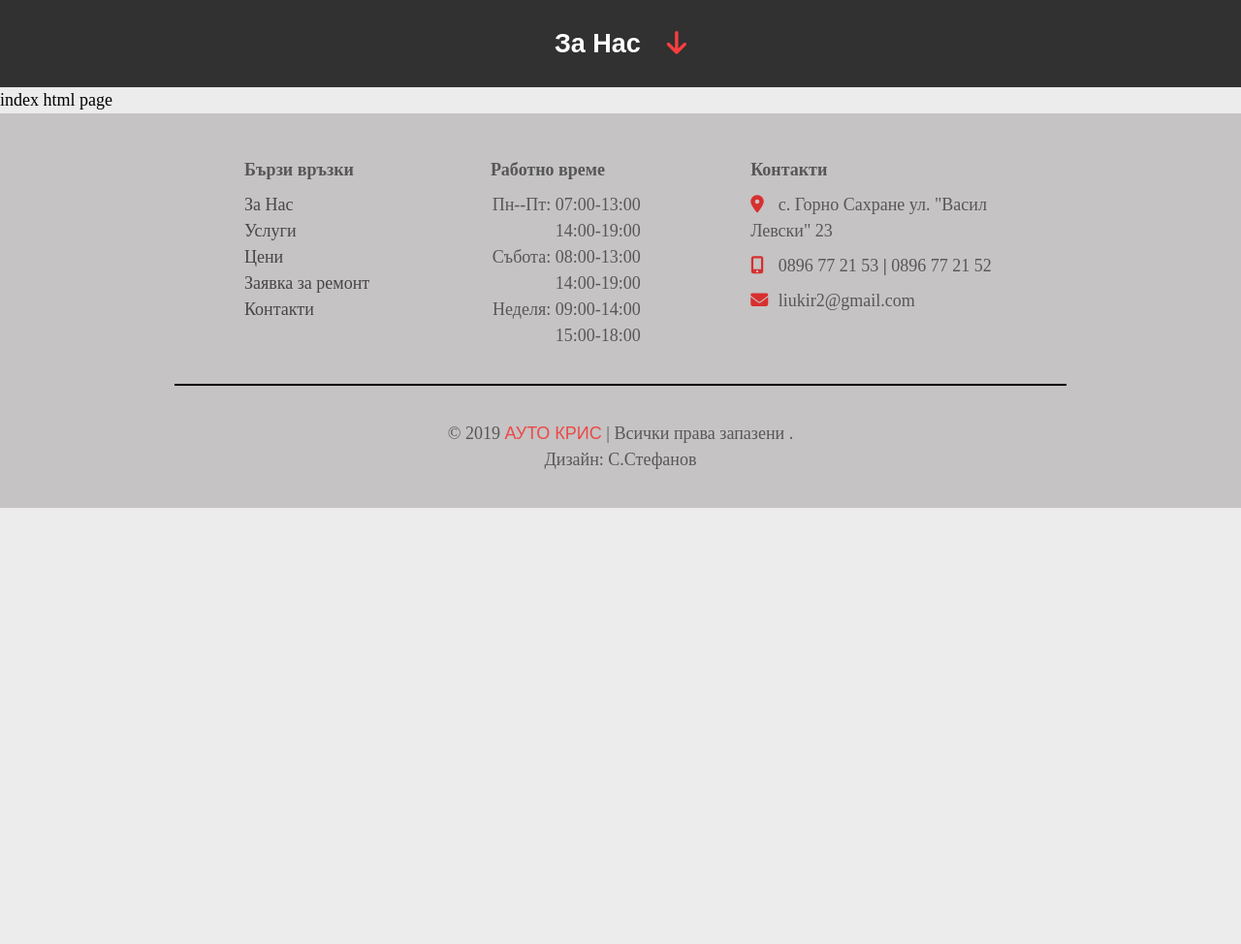
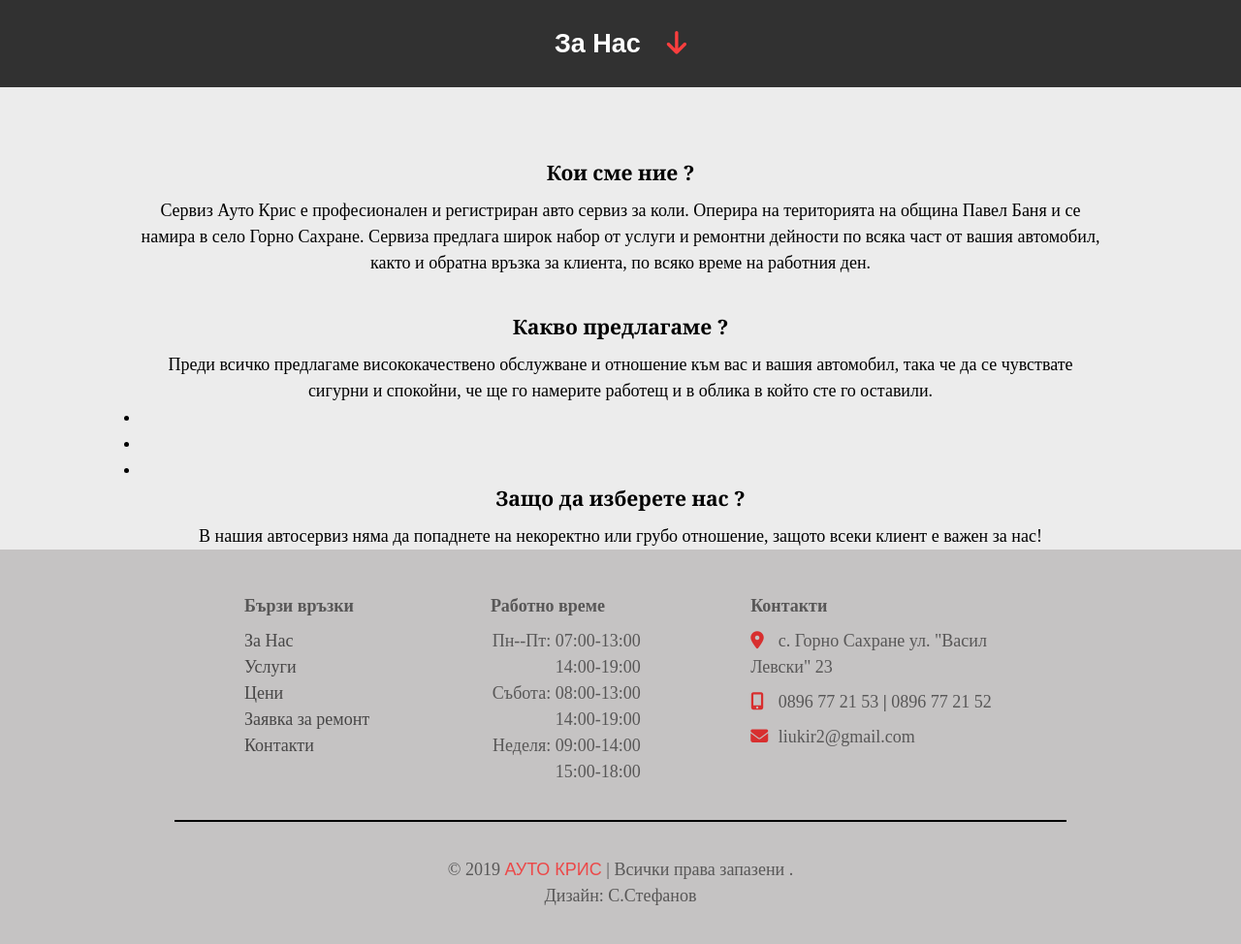
Before and after one commit to SKSteeve/Jekyll-Project, a Jekyll site: the page built from index.html, in a window 1280 px wide. Shown: the part 810-1784 px from the top of the page at 97% size. Built offline with Jekyll 4.4.1, drawn with Linux system fonts in a browser that asks for light colours; nearby versions of some CDN libraries; before the commit the page ends 1334 px from its top, so only the background shows below that.

Commit message:
Added content and some styles

```diff
--- a/css/home-page.css
+++ b/css/home-page.css
@@ -1,3 +1,17 @@
 .home-page {
 
 }
+
+.home-wrapper {
+    max-width: 55em;
+    margin: 0 auto;
+    text-align: center;
+}
+
+.home-wrapper h3 {
+    padding-bottom: 0.5em;
+}
+
+.home-wrapper .content-head {
+    margin: 4em 0 2em;
+}
--- a/docs/feed.xml
+++ b/docs/feed.xml
@@ -1 +1 @@
-<?xml version="1.0" encoding="utf-8"?><feed xmlns="http://www.w3.org/2005/Atom" ><generator uri="https://jekyllrb.com/" version="4.0.0">Jekyll</generator><link href="http://localhost:4000/Jekyll-Project/feed.xml" rel="self" type="application/atom+xml" /><link href="http://localhost:4000/Jekyll-Project/" rel="alternate" type="text/html" /><updated>2019-11-25T04:40:38+02:00</updated><id>http://localhost:4000/Jekyll-Project/feed.xml</id><title type="html">АУТО КРИС</title><subtitle>Автосервиз</subtitle></feed>
+<?xml version="1.0" encoding="utf-8"?><feed xmlns="http://www.w3.org/2005/Atom" ><generator uri="https://jekyllrb.com/" version="4.0.0">Jekyll</generator><link href="http://localhost:4000/Jekyll-Project/feed.xml" rel="self" type="application/atom+xml" /><link href="http://localhost:4000/Jekyll-Project/" rel="alternate" type="text/html" /><updated>2019-11-25T05:47:58+02:00</updated><id>http://localhost:4000/Jekyll-Project/feed.xml</id><title type="html">АУТО КРИС</title><subtitle>Автосервиз</subtitle></feed>
--- a/index.html
+++ b/index.html
@@ -7,4 +7,26 @@ order: 1
 <div class="page-header-bar home-page">
     <h2><span>За Нас</span><i class="fas fa-arrow-down"></i></h2>
 </div>
-index html page
+
+<div class="home-wrapper">
+
+    <div class="content-text">
+        <div class="content-head">
+            <h3>Кои сме ние ?</h3>
+            <p>Сервиз Ауто Крис е професионален и регистриран авто сервиз за коли. Оперира на територията на община Павел Баня и се намира в село Горно Сахране. Сервиза предлага широк набор от услуги и ремонтни дейности по всяка част от вашия автомобил, както и обратна връзка за клиента, по всяко време на работния ден.</p>
+        </div>
+
+        <h3>Какво предлагаме ?</h3>
+        <p>Преди всичко предлагаме висококачествено обслужване и отношение към вас и вашия автомобил, така че да се чувствате сигурни и спокойни, че ще го намерите работещ и в облика в който сте го оставили.</p>
+        <ul>
+            <li></li>
+            <li></li>
+            <li></li>
+        </ul>
+
+        <h3>Защо да изберете нас ?</h3>
+        <p>В нашия автосервиз няма да попаднете на некоректно или грубо отношение, защото всеки клиент е важен за нас!
+        </p>
+    </div>
+
+</div>
```
Also changed, not shown: docs/css/home-page.css (+14 -0 lines), docs/index.html (+23 -1 lines).
